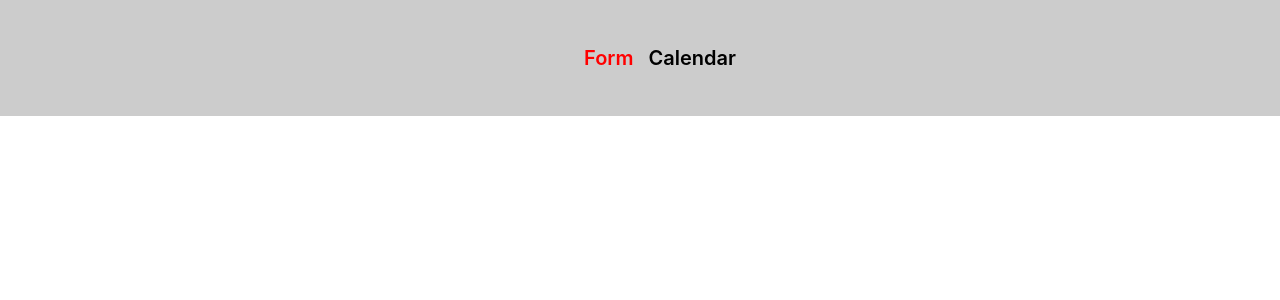
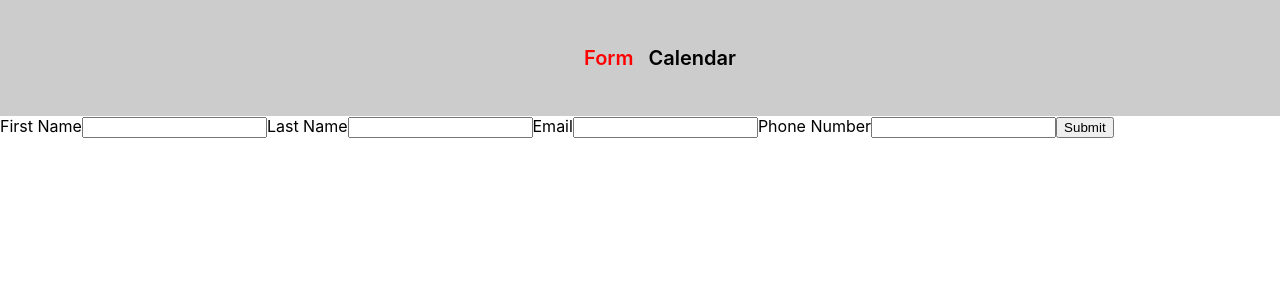
Before and after one commit to xolesteroll/react-test-task, a React (Create React App) app: page / in a window 1280 px wide. Shown: the top 300 px of the page. Built offline with nearby package versions, Linux system fonts and the light colour scheme.

Commit message:
added validator for 4 fileds, next work with files inputs

```diff
--- a/package.json
+++ b/package.json
@@ -12,7 +12,8 @@
     "react-dom": "^17.0.2",
     "react-router-dom": "^6.2.1",
     "react-scripts": "5.0.0",
-    "web-vitals": "^2.1.4"
+    "web-vitals": "^2.1.4",
+    "yup": "^0.32.11"
   },
   "scripts": {
     "start": "react-scripts start",
--- a/src/components/Form/Form.js
+++ b/src/components/Form/Form.js
@@ -1,10 +1,76 @@
 import React from 'react';
+import {useFormik} from "formik";
+import FormValidationSchema from "../../helpers/FormValidationSchema";
+
+import s from './Form.module.css'
 
 const Form = () => {
+    const formik = useFormik({
+        initialValues: {
+            firstName: '',
+            lastName: '',
+            email: '',
+            phone_no: '',
+            uploadImg: null,
+            uploadPdf: null
+        },
+        validationSchema: FormValidationSchema,
+        onSubmit: values => {
+            console.log(JSON.stringify(values))
+        },
+        validateOnBlur: true
+    })
+
+    const formFieldClasses = (fieldName) => formik.errors[fieldName] && formik.touched[fieldName] ?
+        `${s.formField} ${s.invalid}` :
+        s.formField
+
+    console.log(formik)
+
     return (
-        <div>
-
-        </div>
+        <form onSubmit={formik.handleSubmit}>
+            <label htmlFor="firstName">First Name</label>
+            <input
+                type="text"
+                id="firstName"
+                name="firstName"
+                className={formFieldClasses('firstName')}
+                onChange={formik.handleChange}
+                onBlur={formik.handleBlur}
+                value={formik.values.firstName}
+            />
+            <label htmlFor="lastName">Last Name</label>
+            <input
+                type="text"
+                id="lastName"
+                name="lastName"
+                className={formFieldClasses('lastName')}
+                onChange={formik.handleChange}
+                onBlur={formik.handleBlur}
+                value={formik.values.lastName}
+            />
+            <label htmlFor="email">Email</label>
+            <input
+                type="email"
+                id="email"
+                name="email"
+                className={formFieldClasses('email')}
+                onChange={formik.handleChange}
+                onBlur={formik.handleBlur}
+                value={formik.values.email}
+            />
+            <label htmlFor="phone_no">Phone Number</label>
+            <input
+                type="phone_no"
+                id="phone_no"
+                name="phone_no"
+                className={formFieldClasses('phone_no')}
+                onChange={formik.handleChange}
+                onBlur={formik.handleBlur}
+                value={formik.values.phone_no}
+            />
+            <button>Submit</button>
+        </form>
     );
 };
 
--- a/src/components/Form/Form.module.css
+++ b/src/components/Form/Form.module.css
@@ -0,0 +1,3 @@
+.formField.invalid {
+    border: 1px solid red;
+}
--- /dev/null
+++ b/src/helpers/validators/FormValidationSchema.js
@@ -0,0 +1,21 @@
+import * as Yup from 'yup';
+
+const FormValidationSchema = Yup.object().shape({
+    firstName: Yup.string()
+        .min(2, 'First Name is to short(2 symbols min)')
+        .max(15, 'First Name is too long(15 symbols max)')
+        .required('This field is required'),
+    lastName: Yup.string()
+        .min(2, 'First Name is to short(2 symbols min)')
+        .max(15, 'First Name is too long(15 symbols max)')
+        .required('This field is required'),
+    email: Yup.string()
+        .email('Invalid Email')
+        .required('This field is required'),
+    phone_no: Yup.string()
+        .matches(/^(\([0-9]{3}\) |[0-9]{3}-)[0-9]{3}-[0-9]{4}$/, 'Phone number is not valid, example: (123) 123-1234' )
+        .required('Please enter your phone'),
+})
+
+
+export default FormValidationSchema
--- a/src/pages/FormPage/FormPage.js
+++ b/src/pages/FormPage/FormPage.js
@@ -2,9 +2,11 @@ import React from 'react';
 import Form from "../../components/Form/Form";
 
 const FormPage = () => {
+
     return (
         <Form />
     );
+
 };
 
 export default FormPage;
```
Also changed, not shown: src/components/Header/HeaderNav/HeaderNav.js (+6 -3 lines), 1 other file (tests, documents, lock files or other folders).
